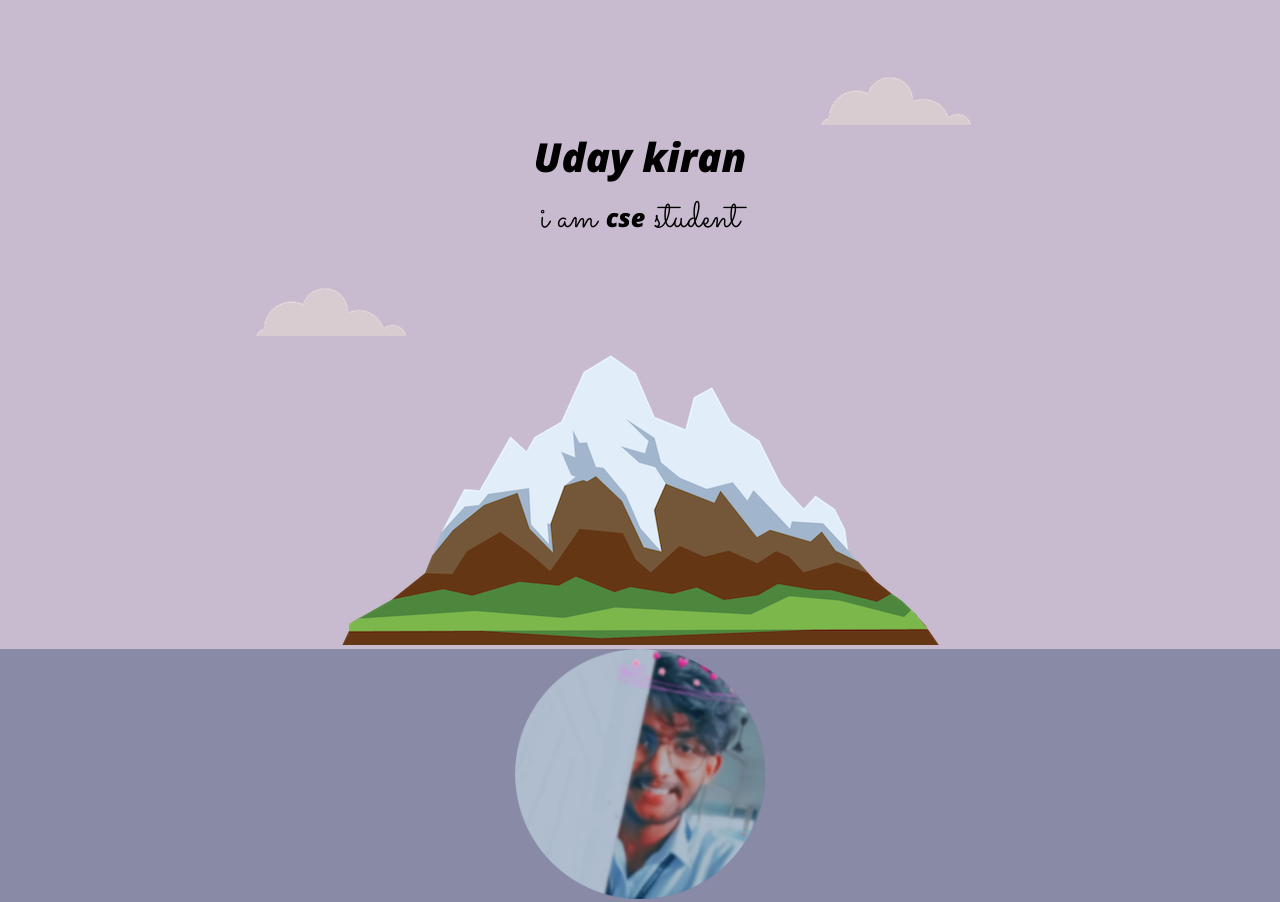
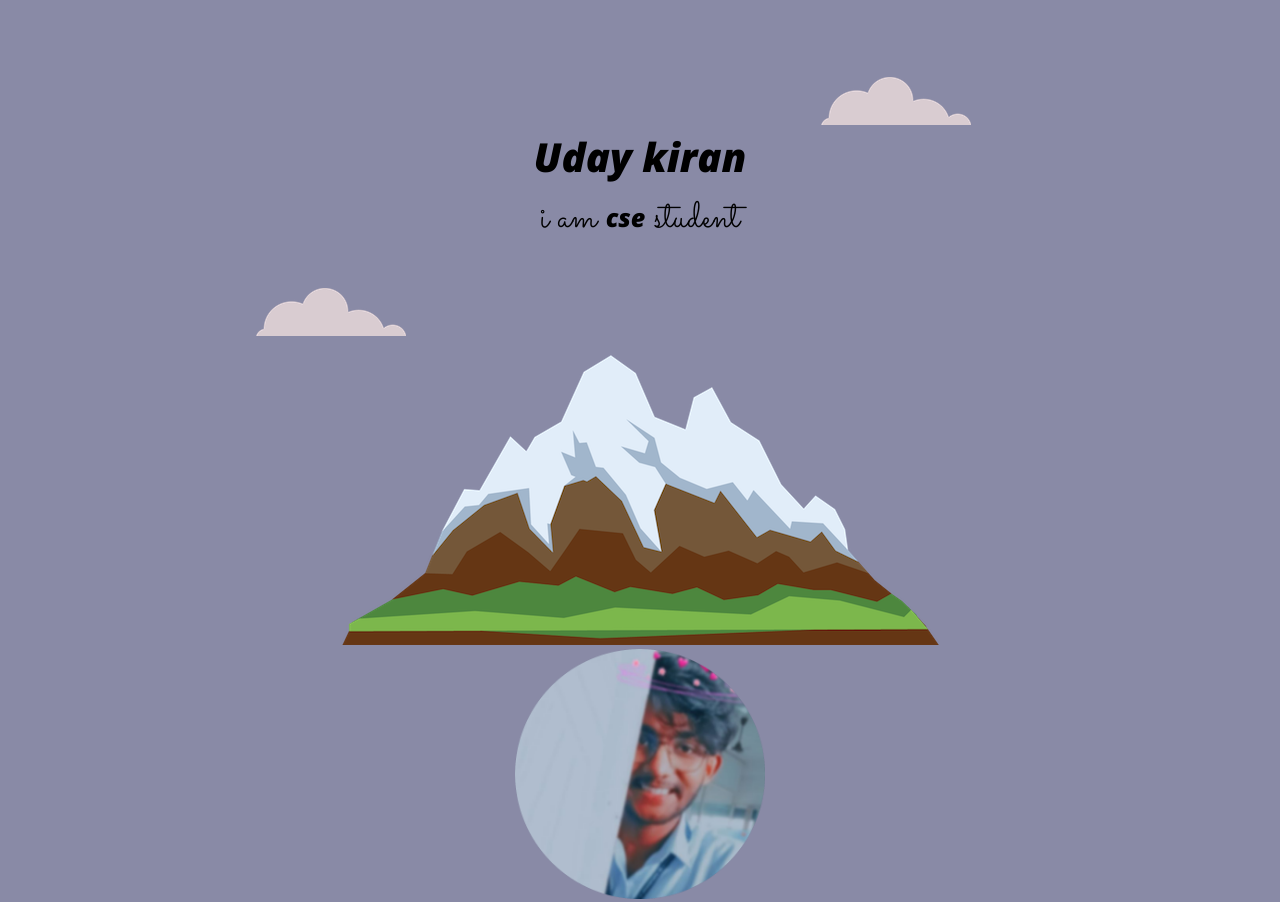
Before and after one commit to udayhello/test, a plain HTML site: page index.html in a window 1280 px wide. Shown: the top 902 px of the page. Drawn offline with nearby package versions, Linux system fonts and the light colour scheme.

Commit message:
Update style.css

```diff
--- a/css/style.css
+++ b/css/style.css
@@ -4,7 +4,7 @@ body{
   text-align: center;
 }
 .top-container{
-  background-color: #C9BBCF;
+  /**background-color: #C9BBCF;**/
   margin: 0;
 }
 h1
```
